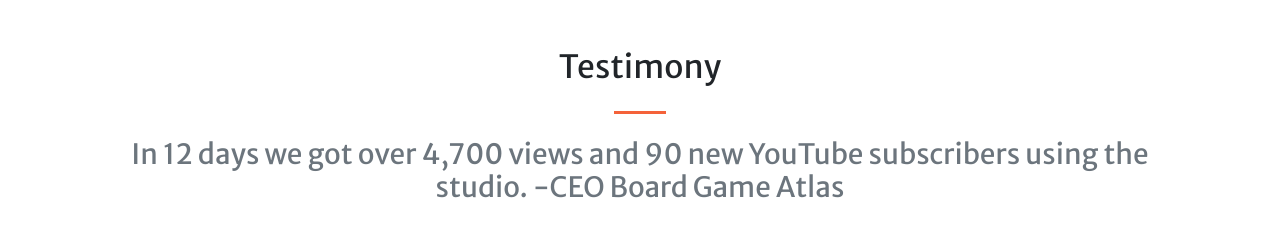
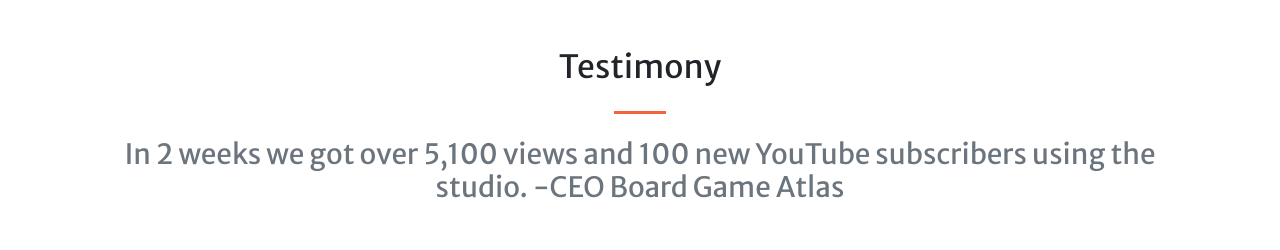
Before and after one commit to Guinto/slovideorecording, a website with bundled scripts: page index.html in a window 1280 px wide. Shown: the part 1420-1670 px from the top of the page. Built offline with nearby package versions, Linux system fonts and the light colour scheme; grey boxes are pictures that could not be loaded.

Commit message:
Update index.html

```diff
--- a/index.html
+++ b/index.html
@@ -109,7 +109,7 @@
       <div class="text-center">
         <h2 class="mt-0">Testimony</h2>
         <hr class="divider my-4">
-        <h3 class="text-muted mb-5">In 12 days we got over 4,700 views and 90 new YouTube subscribers using the studio. -CEO Board Game Atlas</h3>
+        <h3 class="text-muted mb-5">In 2 weeks we got over 5,100 views and 100 new YouTube subscribers using the studio. -CEO Board Game Atlas</h3>
         <div class="d-none d-sm-block">
           <div class="row">
             <div class="col-xl-6">
```
